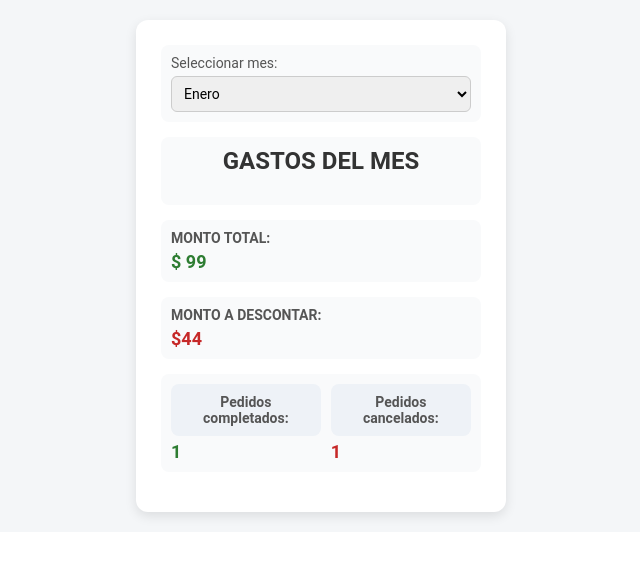
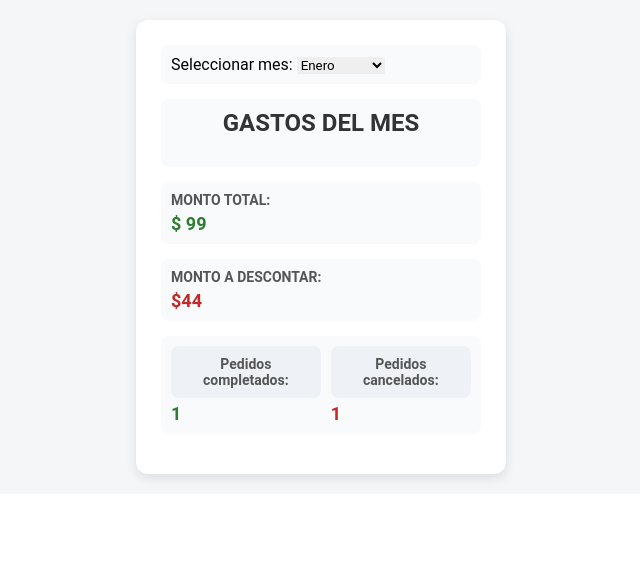
Before and after one commit to Gabyx708/menu.front.js, a website with bundled scripts: page pages/gastos/gastos.html in a window 1280 px wide. Shown: the whole page, without its empty margins (319-959 px from the left). Built offline with nearby package versions, Linux system fonts and the light colour scheme; a script that the page names is missing.

Commit message:
mejora de estilos de los gastos

```diff
--- a/pages/gastos/gastos.css
+++ b/pages/gastos/gastos.css
@@ -42,7 +42,7 @@ p {
     margin: 0;
     font-size: 18px;
     font-weight: bold;
-    color: #222;
+
 }
 
 /* Totales destacados */
@@ -77,23 +77,3 @@ p {
 #cant-pedidos-cancelados {
     color: #c62828;
 }
-
-#selector-mes {
-    display: flex;
-    flex-direction: column;
-    margin-bottom: 15px;
-}
-
-#selector-mes label {
-    font-size: 14px;
-    color: #555;
-    margin-bottom: 5px;
-}
-
-#selector-mes select {
-    padding: 8px;
-    border-radius: 6px;
-    border: 1px solid #ccc;
-    font-size: 14px;
-    cursor: pointer;
-}
```
Also changed, not shown: pages/home/home.js (+8 -7 lines).
